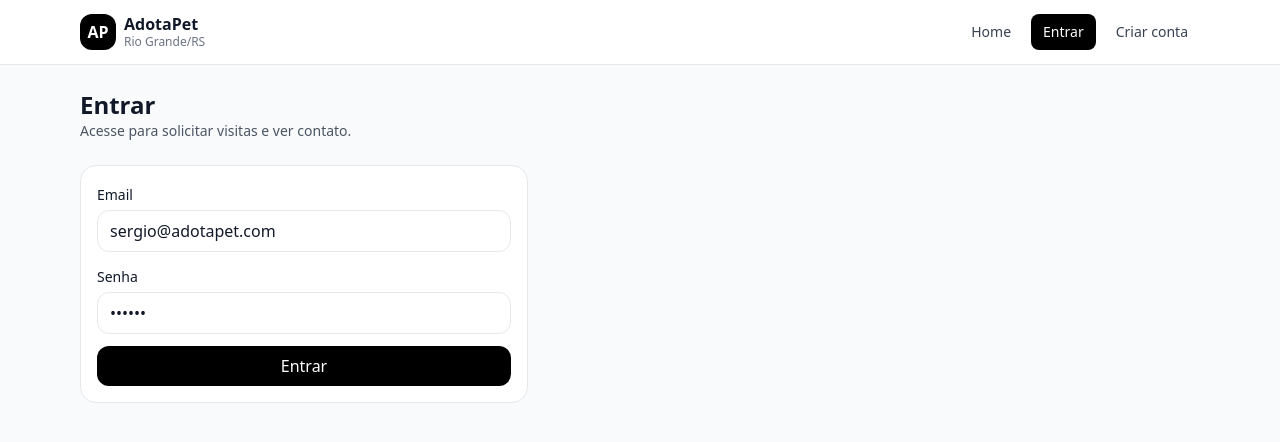
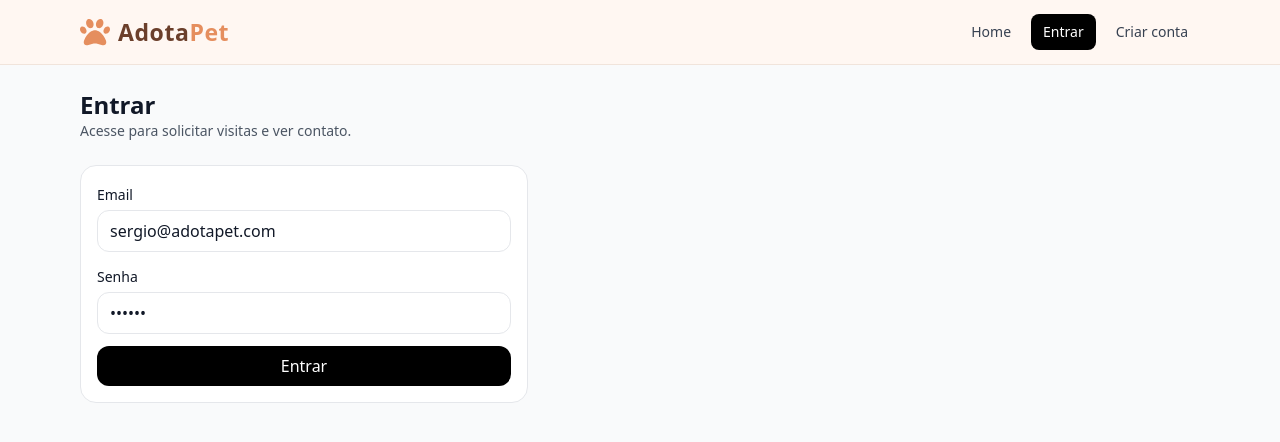
Before and after one commit to ssotter/adotapet, a React (Vite) app in the folder client/: page /login in a window 1280 px wide. Shown: the top 442 px of the page. Built offline with nearby package versions, Linux system fonts and the light colour scheme.

Commit message:
Ajuste final da identidade visual e logo do sistema

```diff
--- a/client/package.json
+++ b/client/package.json
@@ -13,6 +13,7 @@
     "axios": "^1.13.2",
     "react": "^19.2.0",
     "react-dom": "^19.2.0",
+    "react-icons": "^5.5.0",
     "react-router-dom": "^7.12.0"
   },
   "devDependencies": {
--- /dev/null
+++ b/client/src/components/Brand/Logo.jsx
@@ -0,0 +1,23 @@
+import { FaPaw } from "react-icons/fa6";
+
+export default function Logo() {
+  return (
+    <div className="flex items-center gap-2 select-none">
+      {/* Ícone */}
+      <FaPaw className="text-[#E58E5E] text-[30px]" />
+
+      {/* Texto */}
+      <span
+        className="
+          text-[23px]
+          font-semibold
+          tracking-wide
+          leading-none
+          text-[#6B3F2B]
+        "
+      >
+        Adota<span className="text-[#E58E5E]">Pet</span>
+      </span>
+    </div>
+  );
+}
--- a/client/src/components/Layout/Navbar.jsx
+++ b/client/src/components/Layout/Navbar.jsx
@@ -1,5 +1,6 @@
 import { Link, NavLink, useNavigate } from "react-router-dom";
 import { useAuth } from "../../store/auth";
+import Logo from "../Brand/Logo";
 
 function NavItem({ to, children }) {
   return (
@@ -7,7 +8,9 @@ function NavItem({ to, children }) {
       to={to}
       className={({ isActive }) =>
         `px-3 py-2 rounded-lg text-sm font-medium ${
-          isActive ? "bg-black text-white" : "text-gray-700 hover:bg-gray-100"
+          isActive
+            ? "bg-black text-white"
+            : "text-gray-700 hover:bg-gray-100"
         }`
       }
     >
@@ -21,16 +24,10 @@ export default function Navbar() {
   const navigate = useNavigate();
 
   return (
-    <div className="border-b bg-white">
+    <div className="border-b bg-[#FFF7F2] border-[#F1E4DB]">
       <div className="max-w-6xl mx-auto px-4 h-16 flex items-center justify-between">
         <Link to="/" className="flex items-center gap-2">
-          <div className="w-9 h-9 rounded-xl bg-black text-white grid place-items-center font-bold">
-            AP
-          </div>
-          <div className="leading-tight">
-            <div className="font-semibold">AdotaPet</div>
-            <div className="text-xs text-gray-500">Rio Grande/RS</div>
-          </div>
+          <Logo subtitle="Rio Grande/RS" />
         </Link>
 
         <div className="flex items-center gap-2">
```
Also changed, not shown: 1 other file (tests, documents, lock files or other folders).
